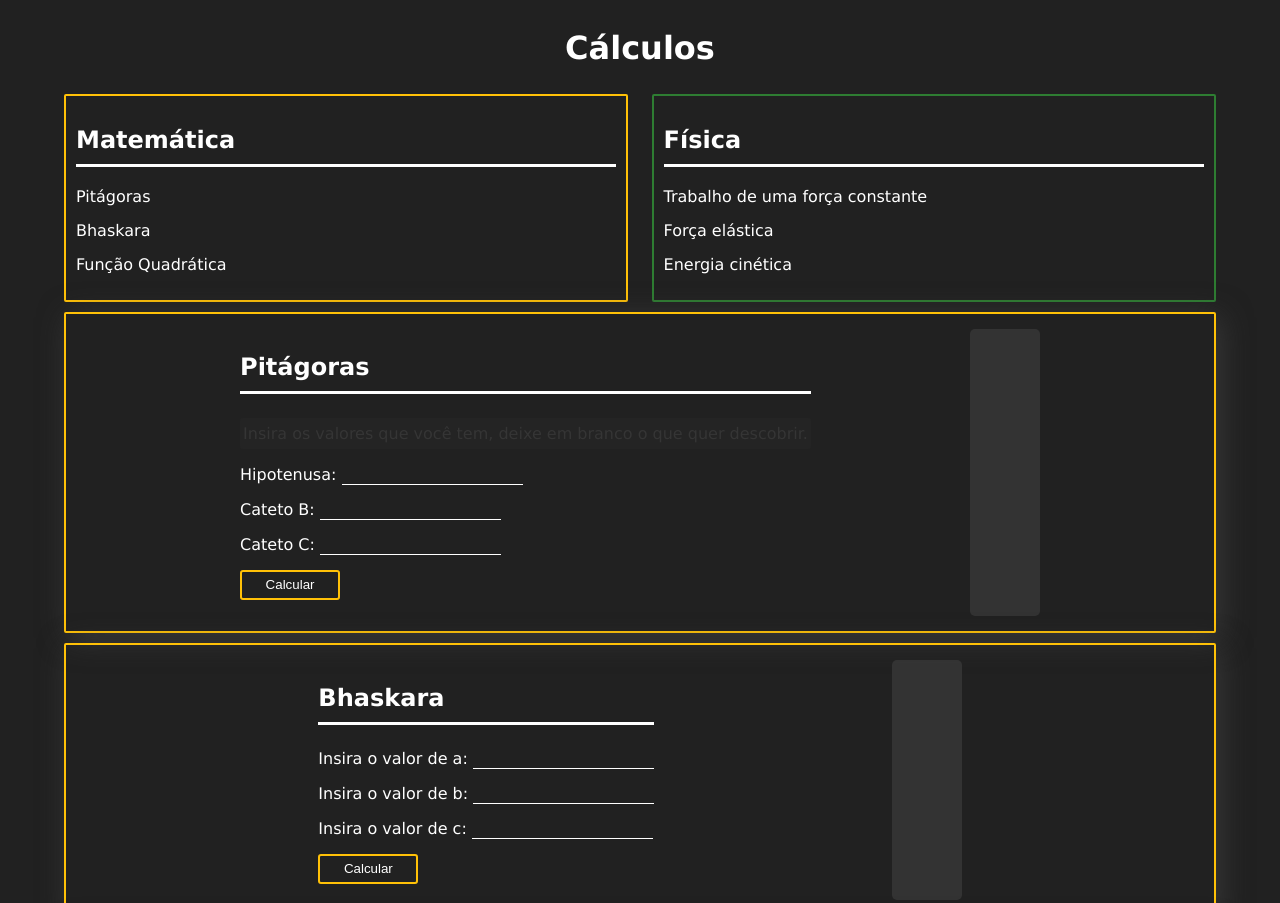
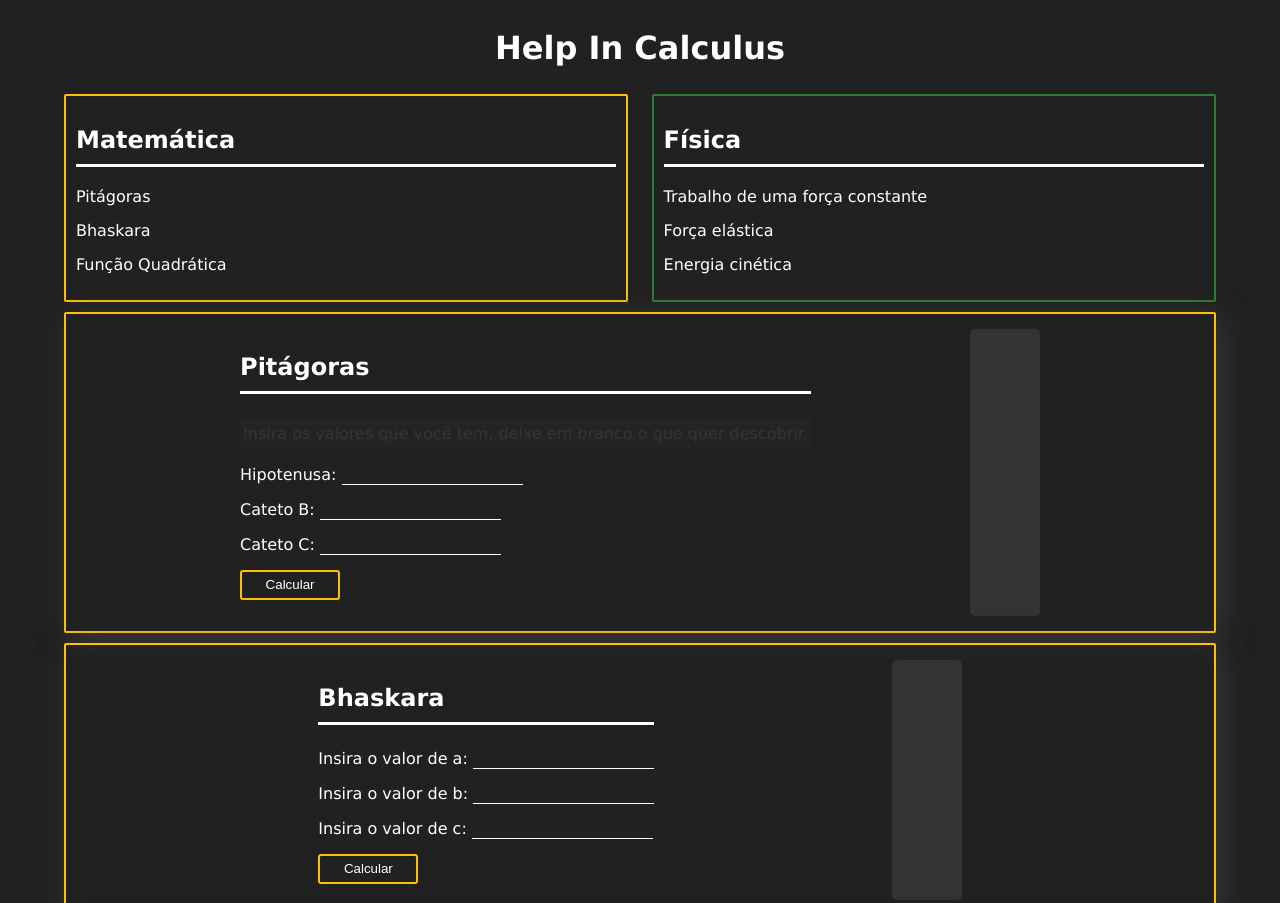
Before and after one commit to joaopedrov0/helpincalculus, a plain HTML site: page index.html in a window 1280 px wide. Shown: the top 903 px of the page. Drawn offline with Linux system fonts and the light colour scheme.

Commit message:
Update index.html

```diff
--- a/index.html
+++ b/index.html
@@ -4,7 +4,7 @@
         <meta charset="UTF-8">
         <meta http-equiv="X-UA-Compatible" content="IE=edge">
         <meta name="viewport" content="width=device-width, initial-scale=1.0">
-        <title>Fórmulas</title>
+        <title>Help In Calculus</title>
 
         <!--ESTILOS-->
         <link rel="stylesheet" href="materias.css">
@@ -59,7 +59,7 @@
             </section>
         -->
 
-        <header><h1>Cálculos</h1></header>
+        <header><h1>Help In Calculus</h1></header>
         <nav>
             <div class="menu math">
                 <h2>Matemática</h2>
```
